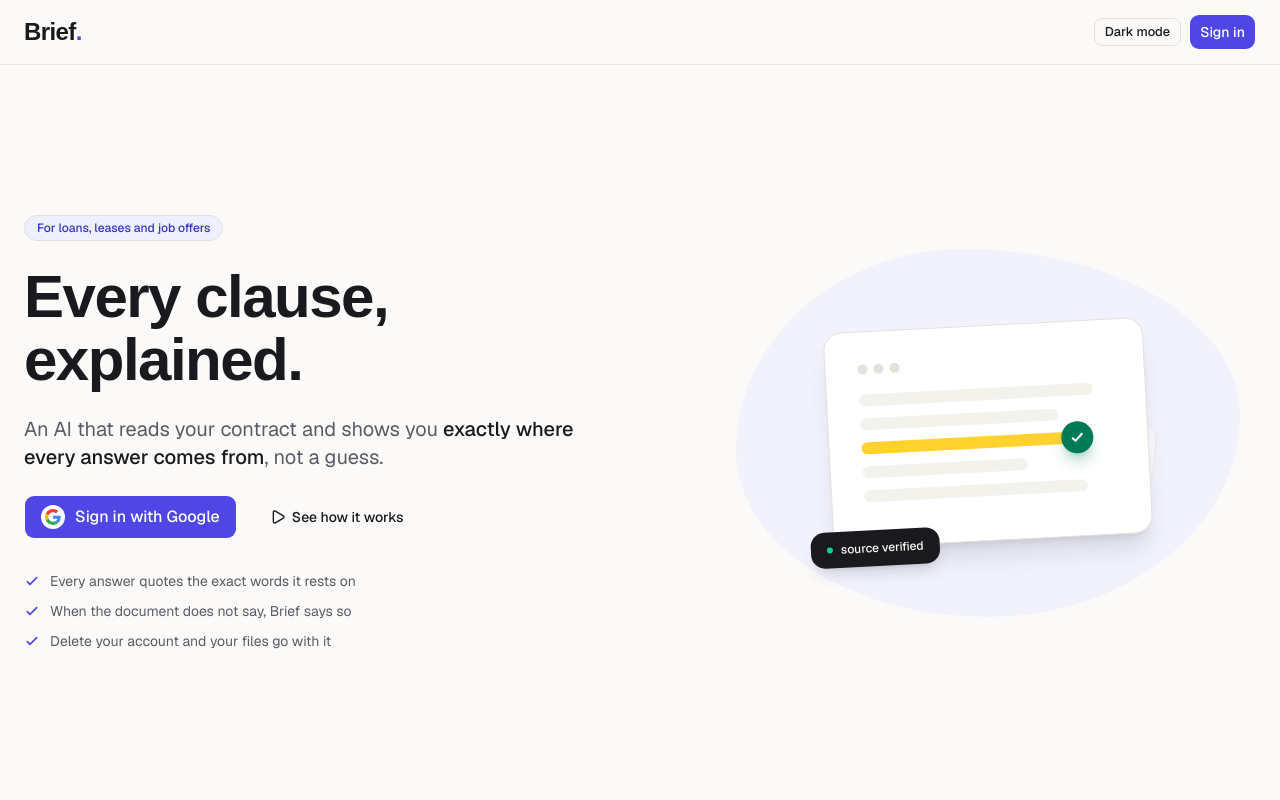
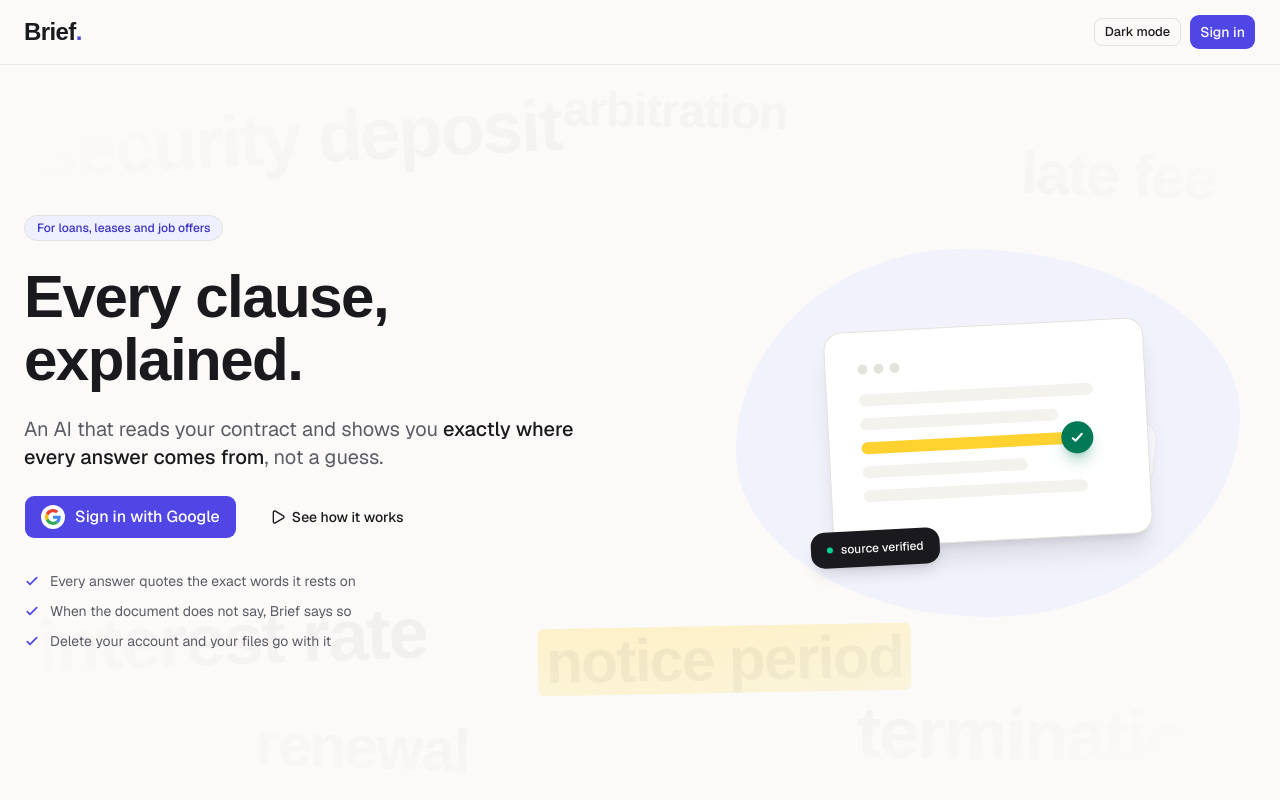
Before and after one commit to iamshrey10/Brief, a Next.js app in the folder web/: page / in a window 1280 px wide. Shown: the top 800 px of the page. Built offline with nearby package versions, Linux system fonts and the light colour scheme; no server answers; a web font is replaced by a local one.

Commit message:
Landing hero: faint contract words behind it, one highlighted

```diff
--- a/web/app/page.tsx
+++ b/web/app/page.tsx
@@ -1,4 +1,5 @@
 import { auth } from "@/auth";
+import { LandingBackdrop } from "@/components/landing-backdrop";
 import { LandingHero } from "@/components/landing-hero";
 import { LandingFeatures } from "@/components/landing-features";
 import { LandingSteps } from "@/components/landing-steps";
@@ -12,7 +13,8 @@ export default async function Home() {
   return (
     <div className="flex flex-1 flex-col bg-background">
       <SiteHeader signedIn={signedIn} />
-      <div className="flex min-h-[calc(100svh-4.0625rem)] items-center">
+      <div className="relative isolate flex min-h-[calc(100svh-4.0625rem)] items-center overflow-hidden">
+        <LandingBackdrop />
         <LandingHero signedIn={signedIn} />
       </div>
       <LandingFeatures />
--- /dev/null
+++ b/web/components/landing-backdrop.tsx
@@ -0,0 +1,36 @@
+/**
+ * The faint words behind the first screen of the landing page: the phrases a contract is made of, set large in the heading font
+ * and barely there, as if the page were a contract seen through frosted glass. One of them wears the same yellow highlight as the
+ * illustration. It is decoration only: drawn as picture, hidden from a screen reader, not selectable, fixed in place, and softened at the edges.
+ */
+const WORDS: { text: string; className: string; marked?: boolean }[] = [
+  { text: "security deposit", className: "top-[5%] left-[3%] -rotate-3 text-5xl md:text-7xl" },
+  { text: "arbitration", className: "top-[3%] left-[44%] rotate-1 text-3xl md:text-5xl" },
+  { text: "late fee", className: "top-[11%] right-[5%] rotate-2 text-4xl md:text-6xl" },
+  { text: "interest rate", className: "bottom-[17%] left-[3%] -rotate-2 text-5xl md:text-7xl" },
+  { text: "notice period", className: "bottom-[15%] left-[42%] -rotate-1 text-4xl md:text-6xl", marked: true },
+  { text: "renewal", className: "bottom-[3%] left-[20%] rotate-2 text-4xl md:text-6xl" },
+  { text: "termination", className: "bottom-[4%] right-[4%] rotate-1 text-5xl md:text-7xl" },
+];
+
+export function LandingBackdrop() {
+  return (
+    <div
+      aria-hidden="true"
+      className="pointer-events-none absolute inset-0 -z-10 overflow-hidden select-none [mask-image:radial-gradient(ellipse_at_center,black_35%,transparent_85%)]"
+    >
+      {WORDS.map((word) => (
+        <span
+          key={word.text}
+          className={`absolute font-heading font-semibold tracking-tight whitespace-nowrap text-foreground/[0.06] ${word.className}`}
+        >
+          {/* The words are drawn from an attribute, not written as text, so they are picture and never read as page content. */}
+          <span
+            data-word={word.text}
+            className={`before:content-[attr(data-word)] ${word.marked ? "rounded-sm bg-amber-300/25 px-2 dark:bg-amber-400/15" : ""}`}
+          />
+        </span>
+      ))}
+    </div>
+  );
+}
```
Also changed, not shown: 1 other file (tests, documents, lock files or other folders).
